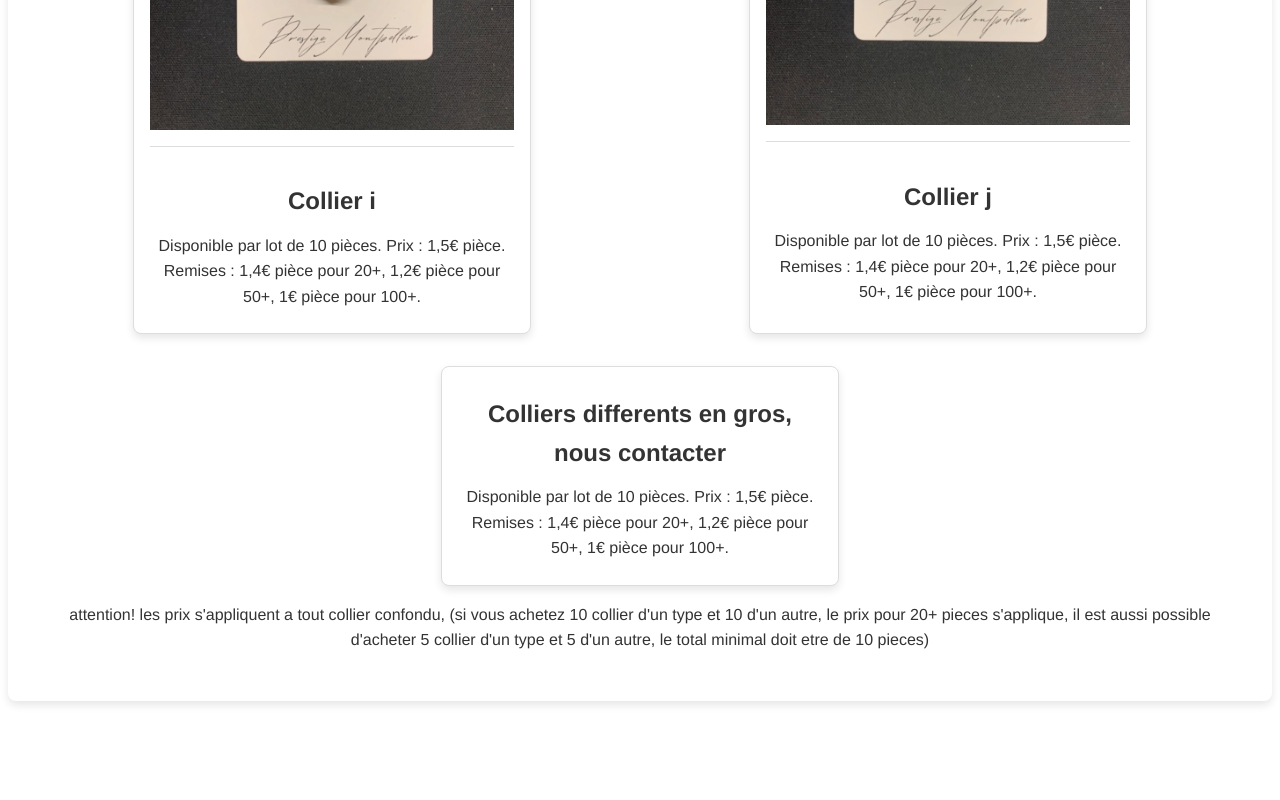
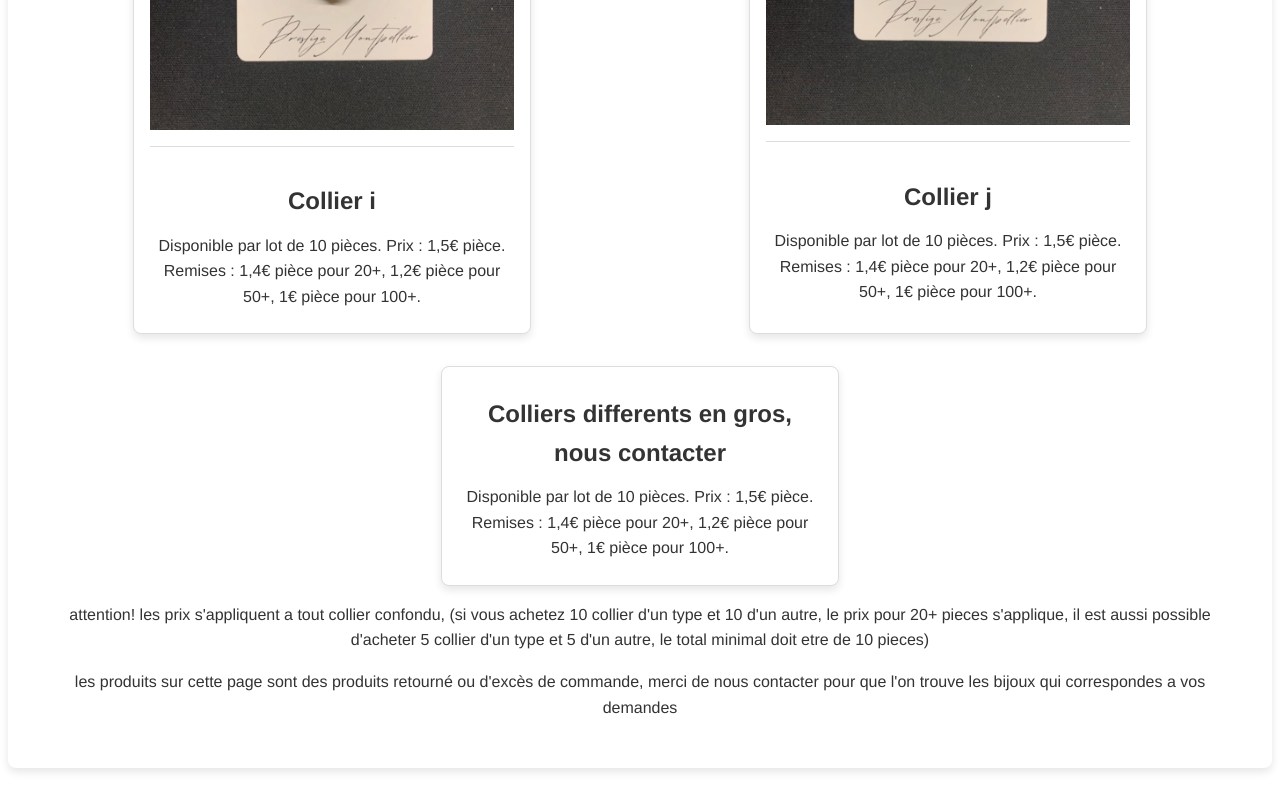
Before and after one commit to fabletruc/prestigemontpellier, a plain HTML site: page produits.html in a window 1280 px wide. Shown: the part 3450-4250 px from the top of the page. Before the commit the page ends 4183 px from the top, so only its background shows below. Drawn offline with Linux system fonts and the light colour scheme.

Commit message:
Update produits.html

```diff
--- a/produits.html
+++ b/produits.html
@@ -111,6 +111,7 @@
             <!-- Ajoutez d'autres produits si nécessaire -->
         </section>
         <p>attention! les prix s'appliquent a tout collier confondu, (si vous achetez 10 collier d'un type et 10 d'un autre, le prix pour 20+ pieces s'applique, il est aussi possible d'acheter 5 collier d'un type et 5 d'un autre, le total minimal doit etre de 10 pieces)</p>
+        <p>les produits sur cette page sont des produits retourné ou d'excès de commande, merci de nous contacter pour que l'on trouve les bijoux qui correspondes a vos demandes</p>
     </main>
 
 </body>
```
